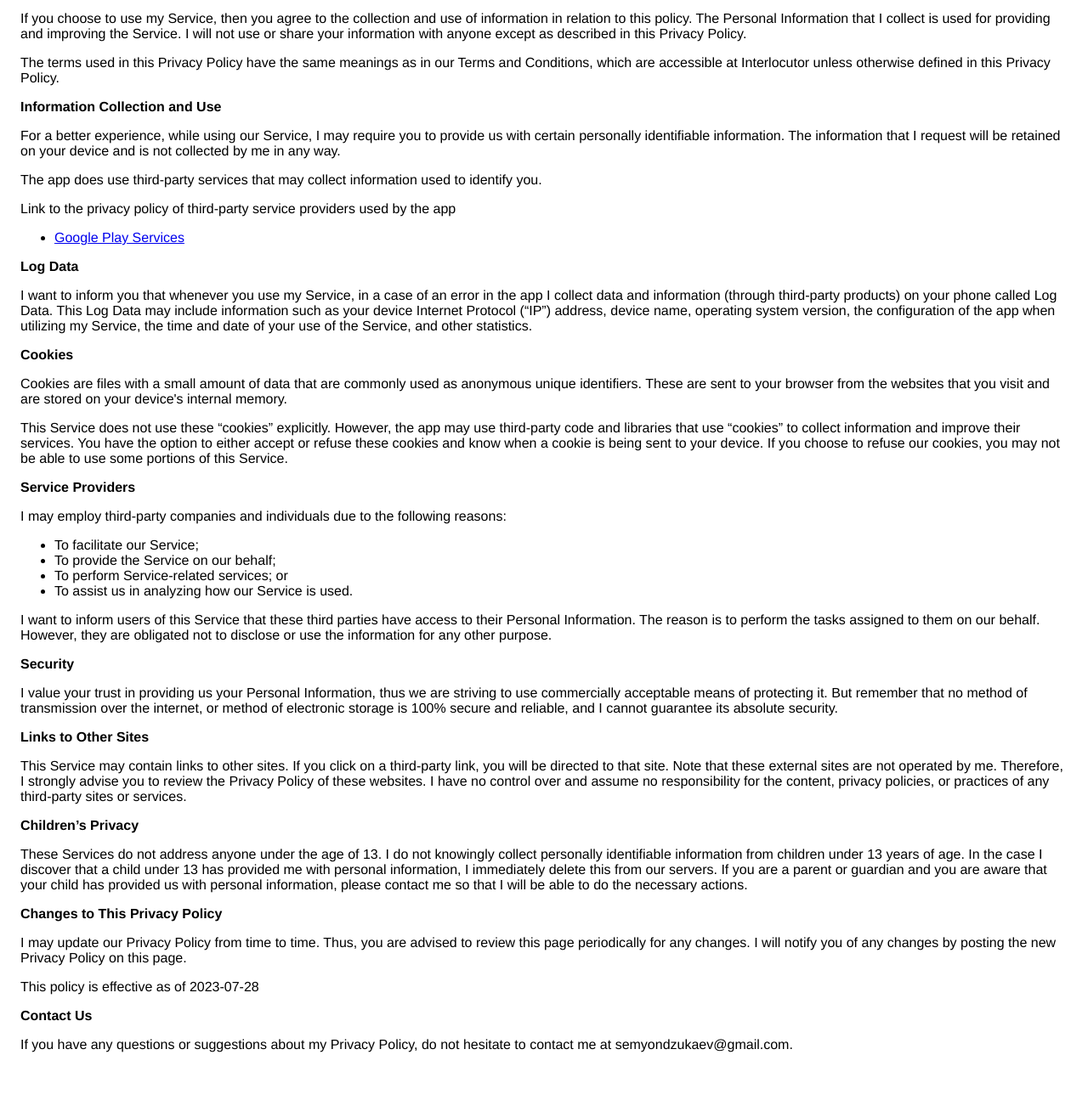
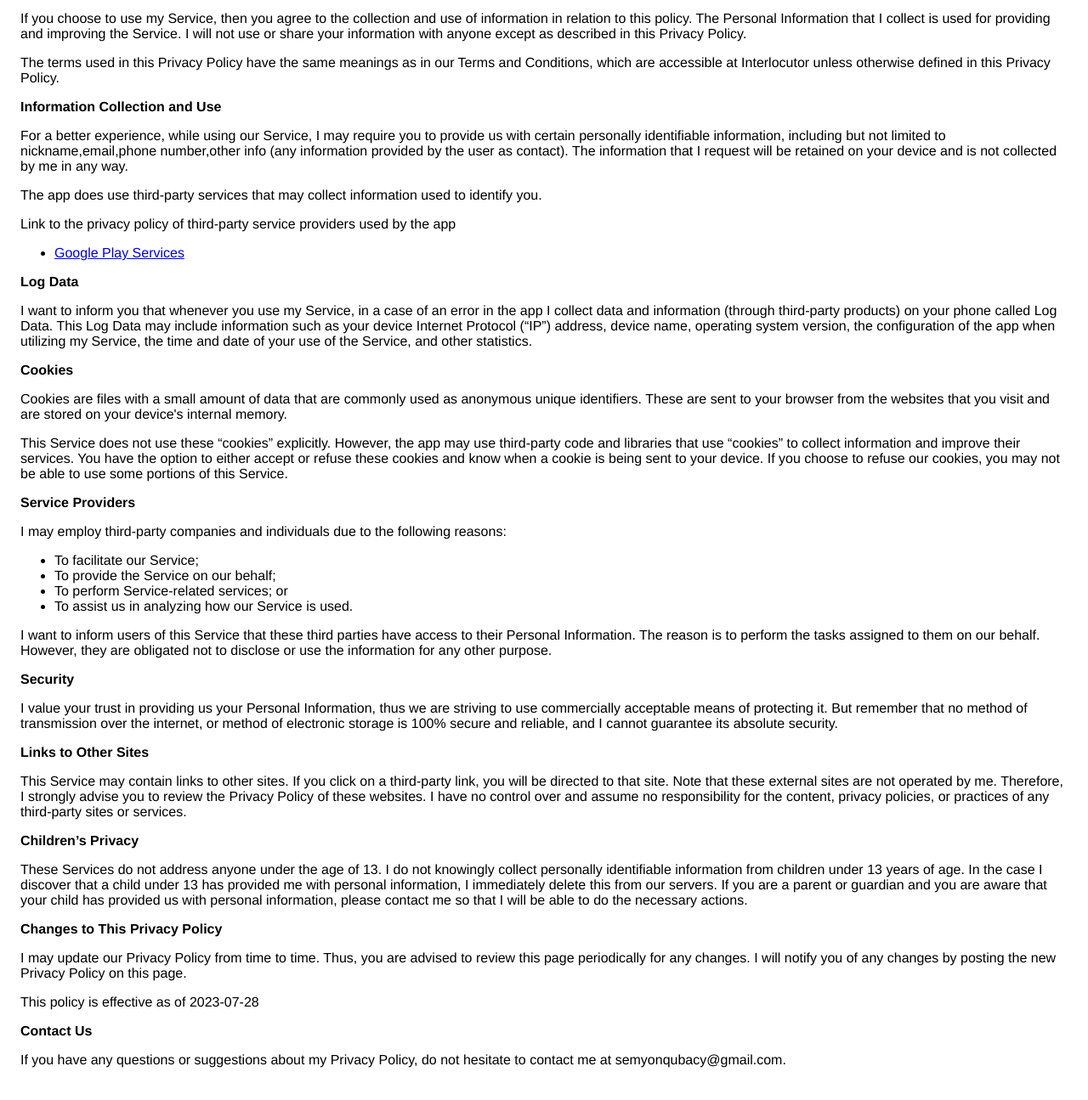
Before and after one commit to qubacy/qubacy.github.io, a plain HTML site: page interlocutor/privacy/index.html in a window 1280 px wide. Shown: the part 113-1408 px from the top of the page at 85% size. Drawn offline with Linux system fonts and the light colour scheme.

Commit message:
Update index.html

```diff
--- a/interlocutor/privacy/index.html
+++ b/interlocutor/privacy/index.html
@@ -29,7 +29,7 @@
                 </p> <p><strong>Information Collection and Use</strong></p> <p>
                   For a better experience, while using our Service, I
                   may require you to provide us with certain personally
-                  identifiable information. The information that
+                  identifiable information, including but not limited to nickname,email,phone number,other info (any information provided by the user as contact). The information that
                   I request will be retained on your device and is not collected by me in any way.
                 </p> <div><p>
                     The app does use third-party services that may collect
@@ -103,7 +103,7 @@
                   this page.
                 </p> <p>This policy is effective as of 2023-07-28</p> <p><strong>Contact Us</strong></p> <p>
                   If you have any questions or suggestions about my
-                  Privacy Policy, do not hesitate to contact me at semyondzukaev@gmail.com.
+                  Privacy Policy, do not hesitate to contact me at semyonqubacy@gmail.com.
                 </p>
     </body>
     </html>
```
